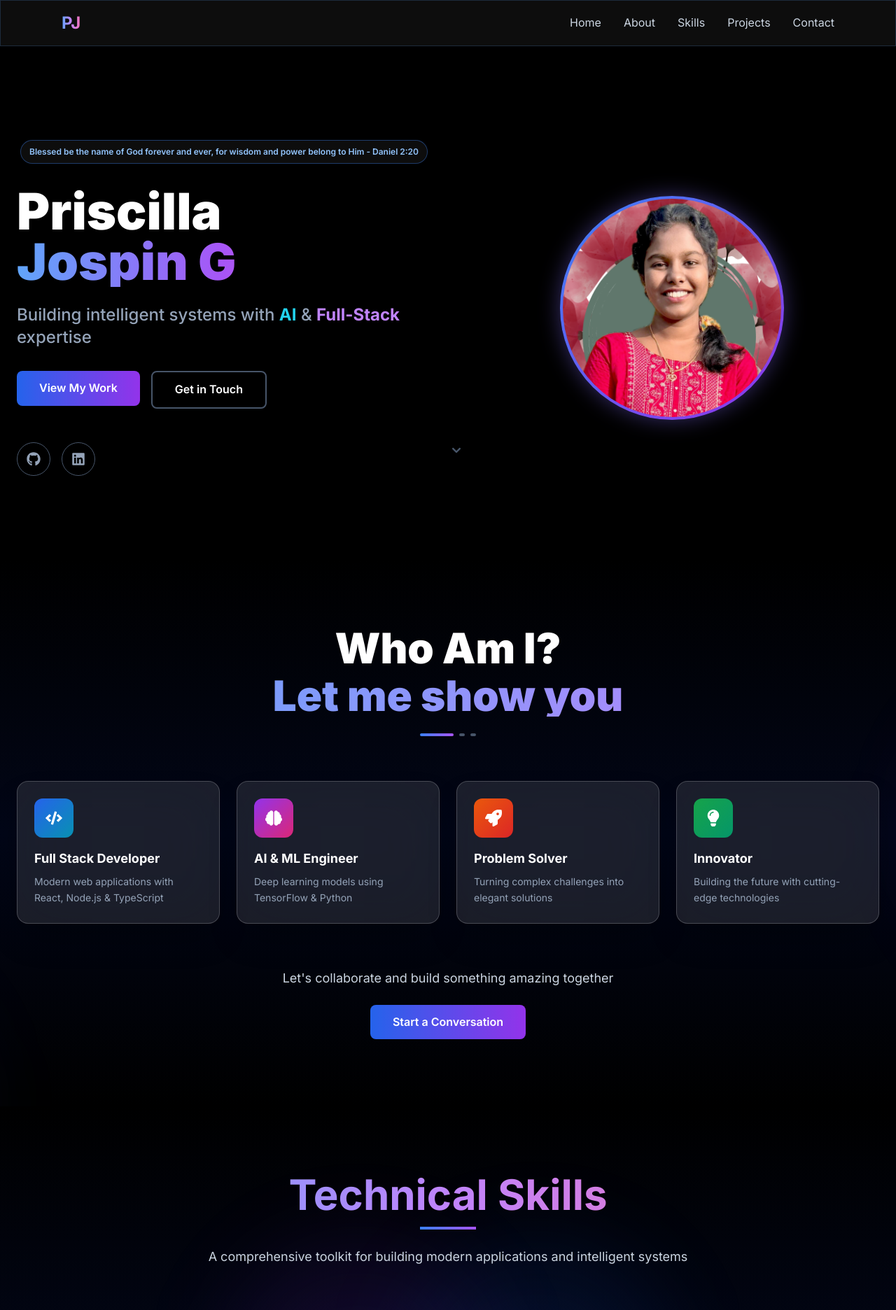
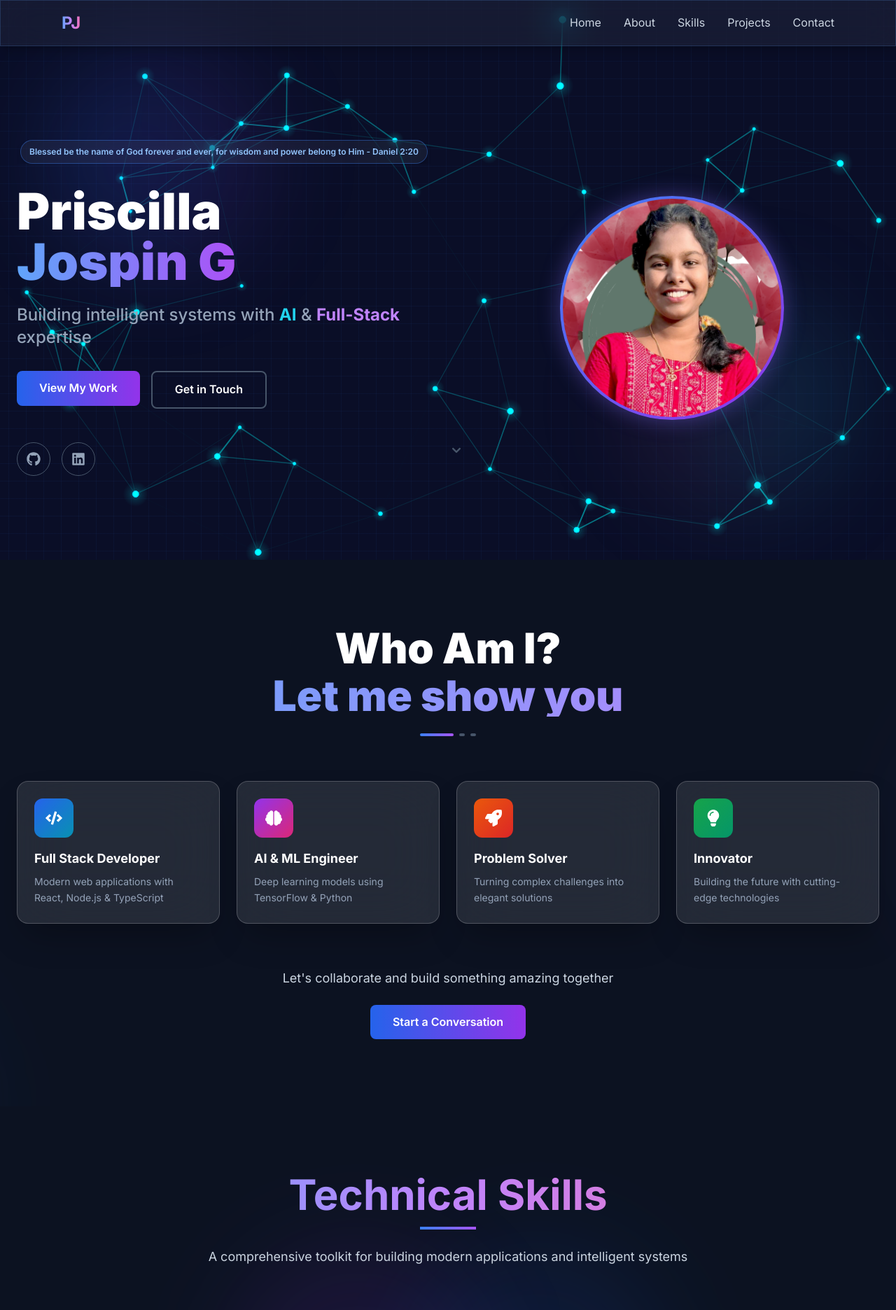
Before and after one commit to PriscillajospinG/upgraded-port, a React (Vite) app: page / in a window 1280 px wide. Shown: the top 1872 px of the page at 70% size. Built offline with nearby package versions, Linux system fonts and the light colour scheme.

Commit message:
refactor: enhance Neural Network background animation with improved node dynamics and visual effects

```diff
--- a/src/components/About.tsx
+++ b/src/components/About.tsx
@@ -32,7 +32,7 @@ export default function About() {
   return (
     <section
       id="about"
-      className="relative py-24 bg-gradient-to-b from-black via-slate-950 to-black text-white overflow-hidden"
+      className="relative py-24 bg-black/20 text-white overflow-hidden"
     >
       {/* Background elements */}
       <div className="absolute inset-0 overflow-hidden pointer-events-none">
--- a/src/components/Contact.tsx
+++ b/src/components/Contact.tsx
@@ -47,7 +47,7 @@ export default function Contact() {
   return (
     <section
       id="contact"
-      className="py-24 relative bg-gradient-to-b from-black via-slate-950 to-black text-white overflow-hidden"
+      className="py-24 relative bg-black/20 text-white overflow-hidden"
     >
       {/* Background decoration */}
       <div className="absolute inset-0 overflow-hidden pointer-events-none">
--- a/src/components/Hero.tsx
+++ b/src/components/Hero.tsx
@@ -23,7 +23,7 @@ export default function Hero() {
   return (
     <section
       id="hero"
-      className="relative min-h-screen flex flex-col items-center justify-center text-center overflow-hidden px-6 bg-black pt-20"
+      className="relative min-h-screen flex flex-col items-center justify-center text-center overflow-hidden px-6 pt-20"
     >
       {/* Animated grid background */}
       <div className="absolute inset-0 overflow-hidden -z-10">
--- a/src/components/NeuralNetworkBg.tsx
+++ b/src/components/NeuralNetworkBg.tsx
@@ -30,8 +30,8 @@ export default function NeuralNetworkBg() {
     // Initialize nodes
     const initializeNodes = () => {
       const nodeCount = Math.min(
-        50,
-        Math.max(30, Math.floor((canvas.width * canvas.height) / 50000))
+        80,
+        Math.max(50, Math.floor((canvas.width * canvas.height) / 30000))
       );
       nodesRef.current = [];
 
@@ -39,24 +39,21 @@ export default function NeuralNetworkBg() {
         nodesRef.current.push({
           x: Math.random() * canvas.width,
           y: Math.random() * canvas.height,
-          vx: (Math.random() - 0.5) * 0.5,
-          vy: (Math.random() - 0.5) * 0.5,
-          radius: Math.random() * 1.5 + 0.5,
+          vx: (Math.random() - 0.5) * 0.8,
+          vy: (Math.random() - 0.5) * 0.8,
+          radius: Math.random() * 3 + 2,
         });
       }
     };
 
     // Animation loop
     const animate = () => {
-      // Clear canvas with slight fade effect for motion trail
-      ctx.fillStyle = 'rgba(0, 0, 0, 0.03)';
+      // Clear canvas completely for crisp rendering
+      ctx.fillStyle = '#0a0e27';
       ctx.fillRect(0, 0, canvas.width, canvas.height);
 
-      // Alternative: clear completely
-      // ctx.clearRect(0, 0, canvas.width, canvas.height);
-
       const nodes = nodesRef.current;
-      const connectionDistance = 150;
+      const connectionDistance = 200;
 
       // Update and draw nodes
       nodes.forEach(node => {
@@ -80,16 +77,31 @@ export default function NeuralNetworkBg() {
           );
         }
 
-        // Draw node
+        // Draw strong glow effect
+        const gradient = ctx.createRadialGradient(
+          node.x,
+          node.y,
+          0,
+          node.x,
+          node.y,
+          node.radius * 4
+        );
+        gradient.addColorStop(0, 'rgba(0, 255, 255, 0.3)');
+        gradient.addColorStop(0.5, 'rgba(0, 255, 255, 0.1)');
+        gradient.addColorStop(1, 'rgba(0, 255, 255, 0)');
+        ctx.fillStyle = gradient;
+        ctx.beginPath();
+        ctx.arc(node.x, node.y, node.radius * 4, 0, Math.PI * 2);
+        ctx.fill();
+
+        // Draw main node
         ctx.beginPath();
         ctx.arc(node.x, node.y, node.radius, 0, Math.PI * 2);
-        ctx.fillStyle = '#0ff'; // Cyan
+        ctx.fillStyle = '#00ffff';
         ctx.fill();
 
-        // Glow effect
-        ctx.beginPath();
-        ctx.arc(node.x, node.y, node.radius * 2, 0, Math.PI * 2);
-        ctx.strokeStyle = 'rgba(0, 255, 255, 0.1)';
+        // Draw node border
+        ctx.strokeStyle = '#00ccff';
         ctx.lineWidth = 1;
         ctx.stroke();
       });
@@ -106,8 +118,8 @@ export default function NeuralNetworkBg() {
             ctx.beginPath();
             ctx.moveTo(nodes[i].x, nodes[i].y);
             ctx.lineTo(nodes[j].x, nodes[j].y);
-            ctx.strokeStyle = `rgba(0, 255, 255, ${opacity * 0.4})`;
-            ctx.lineWidth = 0.5 + opacity * 1;
+            ctx.strokeStyle = `rgba(0, 255, 255, ${opacity * 0.6})`;
+            ctx.lineWidth = 0.8 + opacity * 1.5;
             ctx.stroke();
           }
         }
--- a/src/components/Projects.tsx
+++ b/src/components/Projects.tsx
@@ -50,7 +50,7 @@ export default function Projects() {
   return (
     <section
       id="projects"
-      className="py-20 relative bg-gradient-to-b from-black via-slate-950 to-black text-white overflow-hidden"
+      className="py-20 relative bg-black/20 text-white overflow-hidden"
     >
       {/* Background decoration */}
       <div className="absolute inset-0 overflow-hidden pointer-events-none">
--- a/src/components/Skills.tsx
+++ b/src/components/Skills.tsx
@@ -49,7 +49,7 @@ export default function Skills() {
   return (
     <section
       id="skills"
-      className="py-24 relative bg-gradient-to-b from-black via-slate-950 to-black text-white overflow-hidden"
+      className="py-24 relative bg-black/20 text-white overflow-hidden"
     >
       {/* Background decoration */}
       <div className="absolute inset-0 overflow-hidden pointer-events-none">
```
Also changed, not shown: 1 other file (tests, documents, lock files or other folders).
